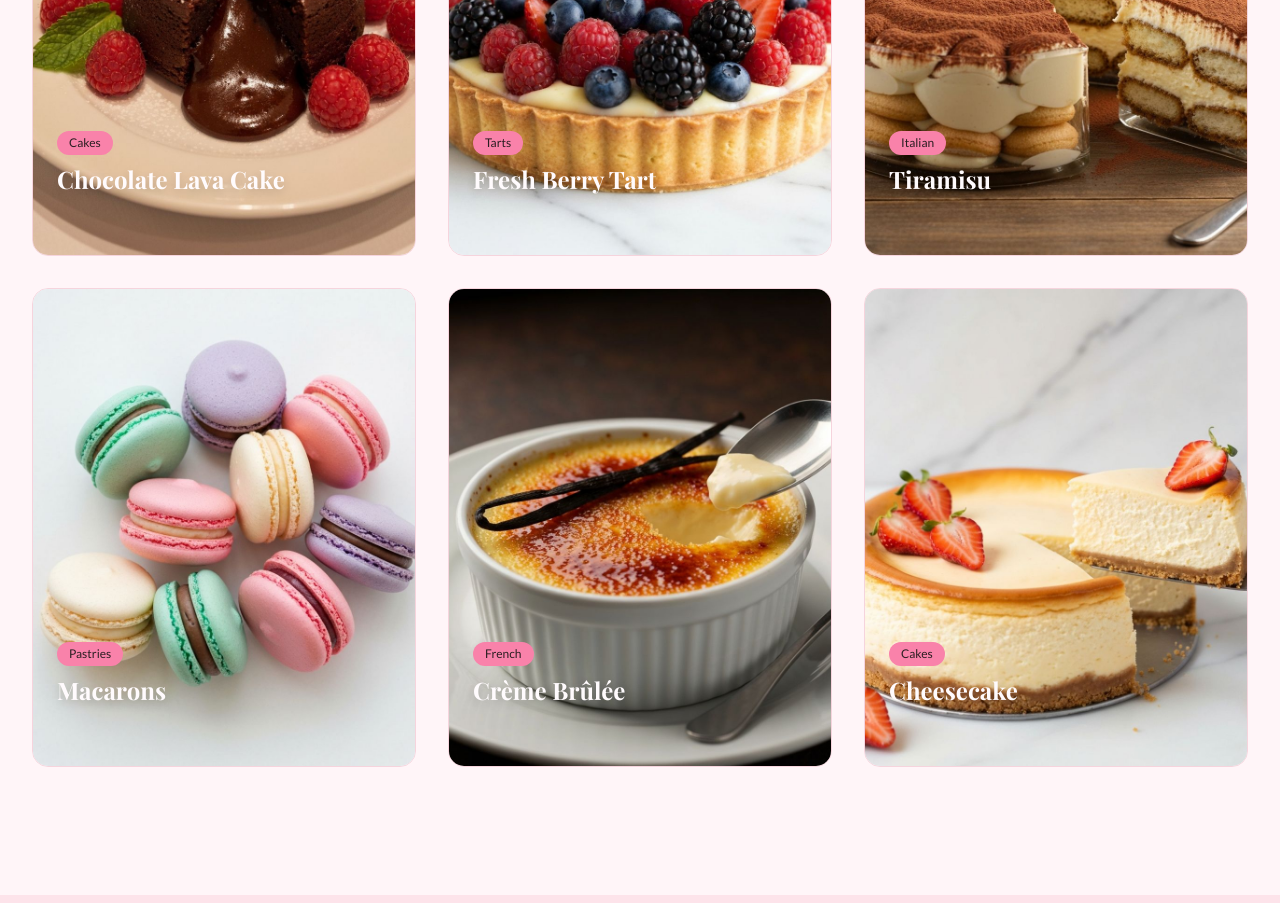
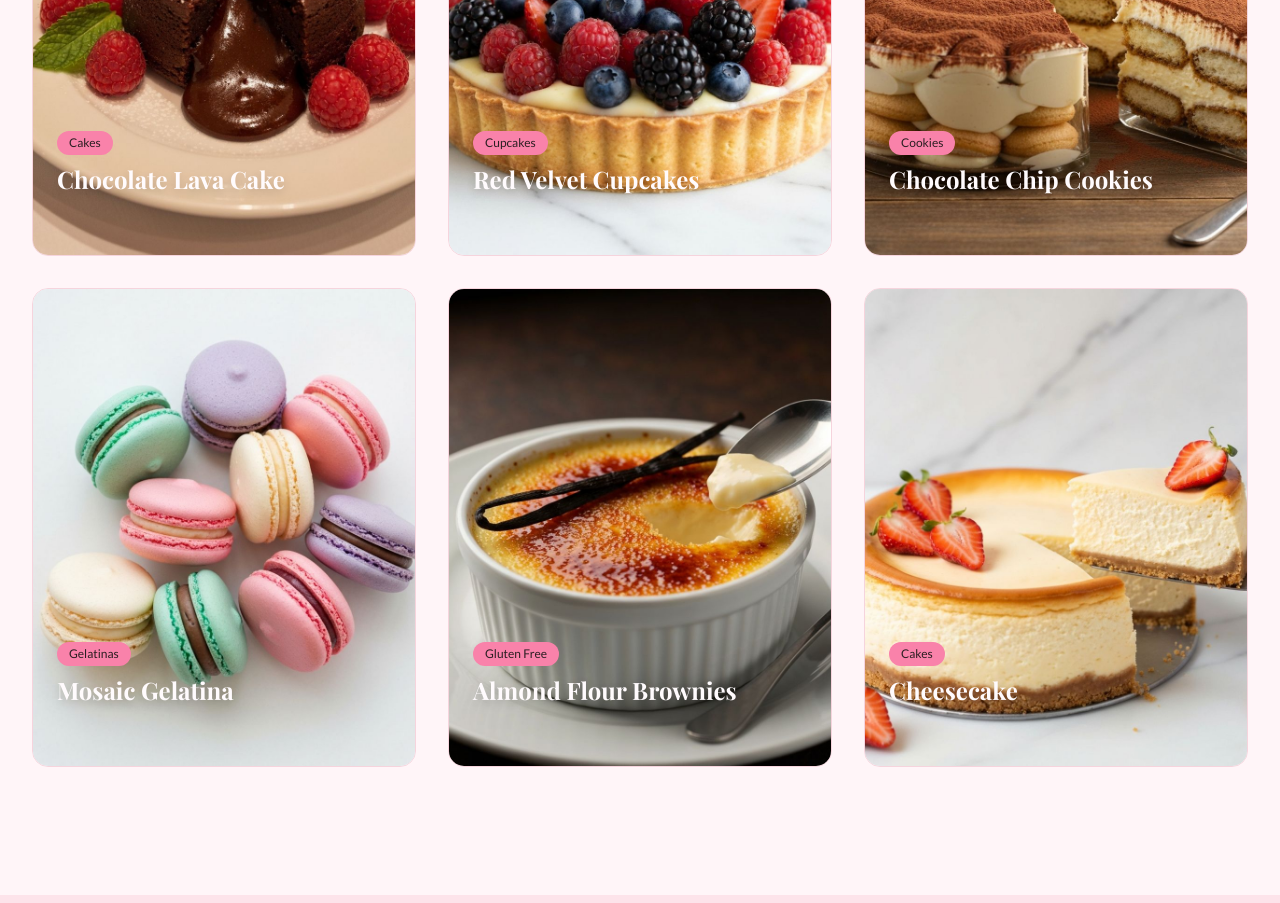
Before and after one commit to aniumpeak/SweetsByCathy, a Next.js app: page / in a window 1280 px wide. Shown: the part 1460-2363 px from the top of the page. Built offline with nearby package versions, Linux system fonts and the light colour scheme; a web font is replaced by a local one.

Commit message:
feat: update dessert categories and samples\n\nAdd new dessert categories and sample items for better variety.

```diff
--- a/components/dessert-gallery.tsx
+++ b/components/dessert-gallery.tsx
@@ -13,31 +13,31 @@ const desserts = [
   },
   {
     id: 2,
-    name: "Fresh Berry Tart",
-    description: "Buttery pastry crust filled with vanilla custard and topped with seasonal berries.",
+    name: "Red Velvet Cupcakes",
+    description: "Moist red velvet cupcakes topped with cream cheese frosting and sprinkles.",
     image: "/images/berry-tart.jpg",
-    category: "Tarts",
+    category: "Cupcakes",
   },
   {
     id: 3,
-    name: "Tiramisu",
-    description: "Classic Italian dessert with layers of coffee-soaked ladyfingers and mascarpone cream.",
+    name: "Chocolate Chip Cookies",
+    description: "Classic homemade cookies with melty chocolate chips and a soft, chewy center.",
     image: "/images/tiramisu.jpg",
-    category: "Italian",
+    category: "Cookies",
   },
   {
     id: 4,
-    name: "Macarons",
-    description: "Delicate French almond meringue cookies in assorted flavors and colors.",
+    name: "Mosaic Gelatina",
+    description: "Beautiful colorful gelatin dessert with a creamy milk base and fruity cubes.",
     image: "/images/macarons.jpg",
-    category: "Pastries",
+    category: "Gelatinas",
   },
   {
     id: 5,
-    name: "Crème Brûlée",
-    description: "Silky vanilla custard with a perfectly caramelized sugar crust.",
+    name: "Almond Flour Brownies",
+    description: "Fudgy chocolate brownies made with almond flour, perfect for gluten-sensitive guests.",
     image: "/images/creme-brulee.jpg",
-    category: "French",
+    category: "Gluten Free",
   },
   {
     id: 6,
@@ -48,7 +48,7 @@ const desserts = [
   },
 ]
 
-const categories = ["All", ...Array.from(new Set(desserts.map((d) => d.category)))]
+const categories = ["All", "Cakes", "Cupcakes", "Cookies", "Gelatinas", "Gluten Free"]
 
 export function DessertGallery() {
   const [activeCategory, setActiveCategory] = useState("All")
```
